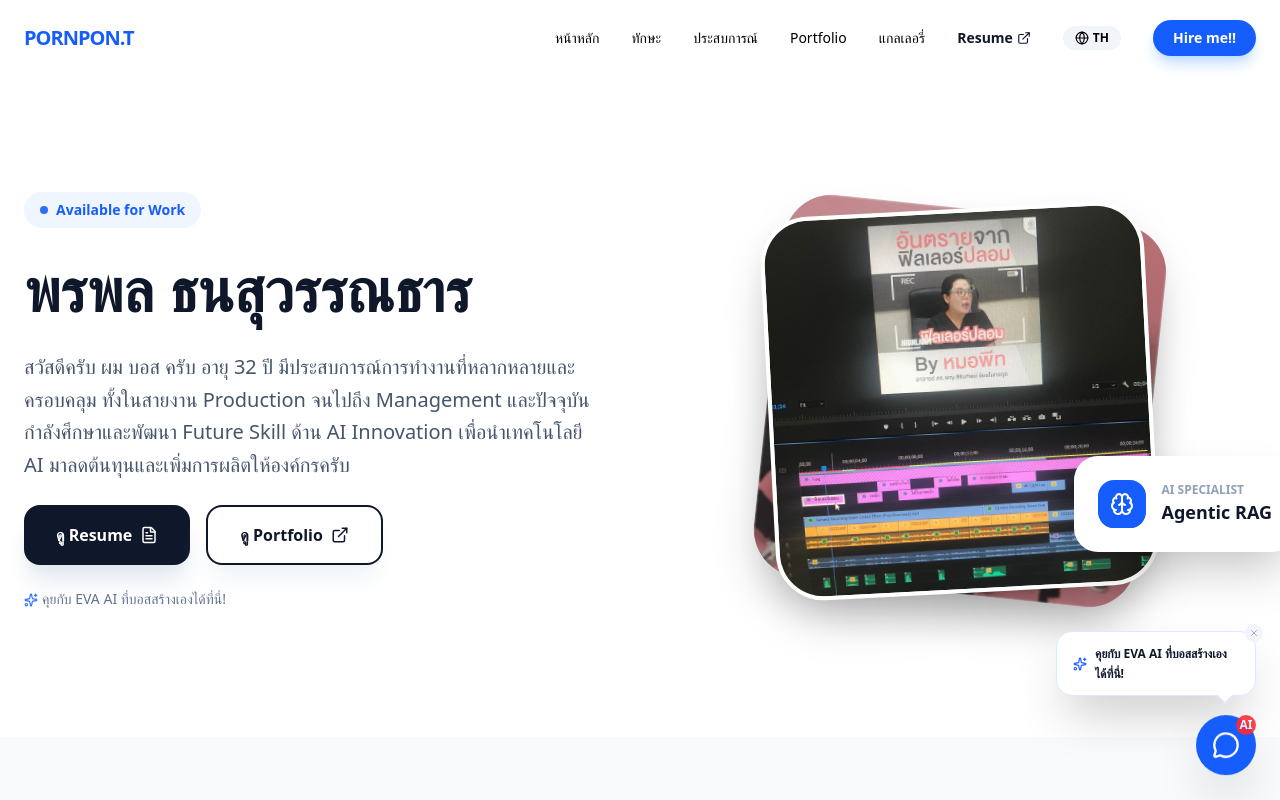
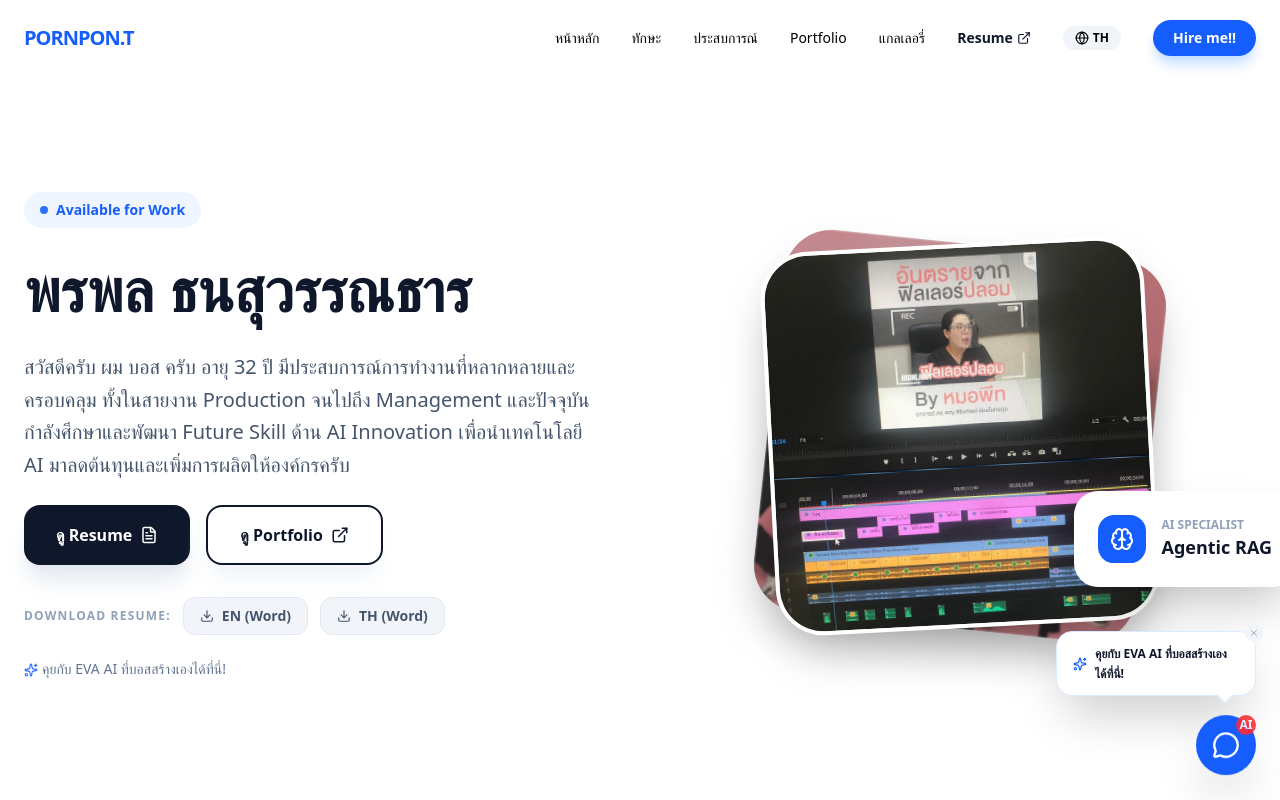
Before and after one commit to Freshair129/resume, a React (Vite) app: page / in a window 1280 px wide. Shown: the top 800 px of the page. Built offline with nearby package versions, Linux system fonts and the light colour scheme.

Commit message:
Add download buttons for EN/TH Word resumes on homepage + host .docx in /public

```diff
--- a/src/App.jsx
+++ b/src/App.jsx
@@ -5,7 +5,7 @@ import {
 import {
   Phone, Mail, MapPin, GraduationCap, Briefcase, Code, Brain, Star,
   CheckCircle2, ChevronRight, Menu, X, Cpu, Check, Camera, Video, Users, Car, FileText, ExternalLink,
-  Bot, Sparkles, Globe
+  Bot, Sparkles, Globe, Download
 } from 'lucide-react';
 import { useLanguage } from './LanguageContext';
 import Resume from './Resume';
@@ -147,6 +147,15 @@ const MainPortfolio = () => {
               <Link to="/portfolio" className="bg-white text-slate-900 border-2 border-slate-900 px-8 py-4 rounded-2xl font-bold flex items-center justify-center gap-2 shadow-xl shadow-slate-100 hover:bg-slate-50 transition-all hover:-translate-y-1">
                 {t.hero.viewPortfolio} <ExternalLink size={18} />
               </Link>
+            </div>
+            <div className="flex flex-wrap gap-3 justify-center md:justify-start items-center pt-2">
+              <span className="text-xs text-slate-400 font-bold uppercase tracking-widest">Download Resume:</span>
+              <a href="/Resume_EN.docx" download="Pornpon_Resume_EN.docx" className="inline-flex items-center gap-2 bg-slate-100 hover:bg-blue-50 hover:text-blue-600 text-slate-600 px-4 py-2 rounded-xl text-sm font-bold border border-slate-200 hover:border-blue-200 transition-all hover:-translate-y-0.5">
+                <Download size={14} /> EN (Word)
+              </a>
+              <a href="/Resume_TH.docx" download="Pornpon_Resume_TH.docx" className="inline-flex items-center gap-2 bg-slate-100 hover:bg-blue-50 hover:text-blue-600 text-slate-600 px-4 py-2 rounded-xl text-sm font-bold border border-slate-200 hover:border-blue-200 transition-all hover:-translate-y-0.5">
+                <Download size={14} /> TH (Word)
+              </a>
             </div>
             <p className="text-sm text-slate-500 font-medium animate-in fade-in slide-in-from-left duration-1000 delay-500">
               <Sparkles size={14} className="inline mr-1 text-blue-600 animate-pulse" />
```
Also changed, not shown: 2 other files (tests, documents, lock files or other folders).
